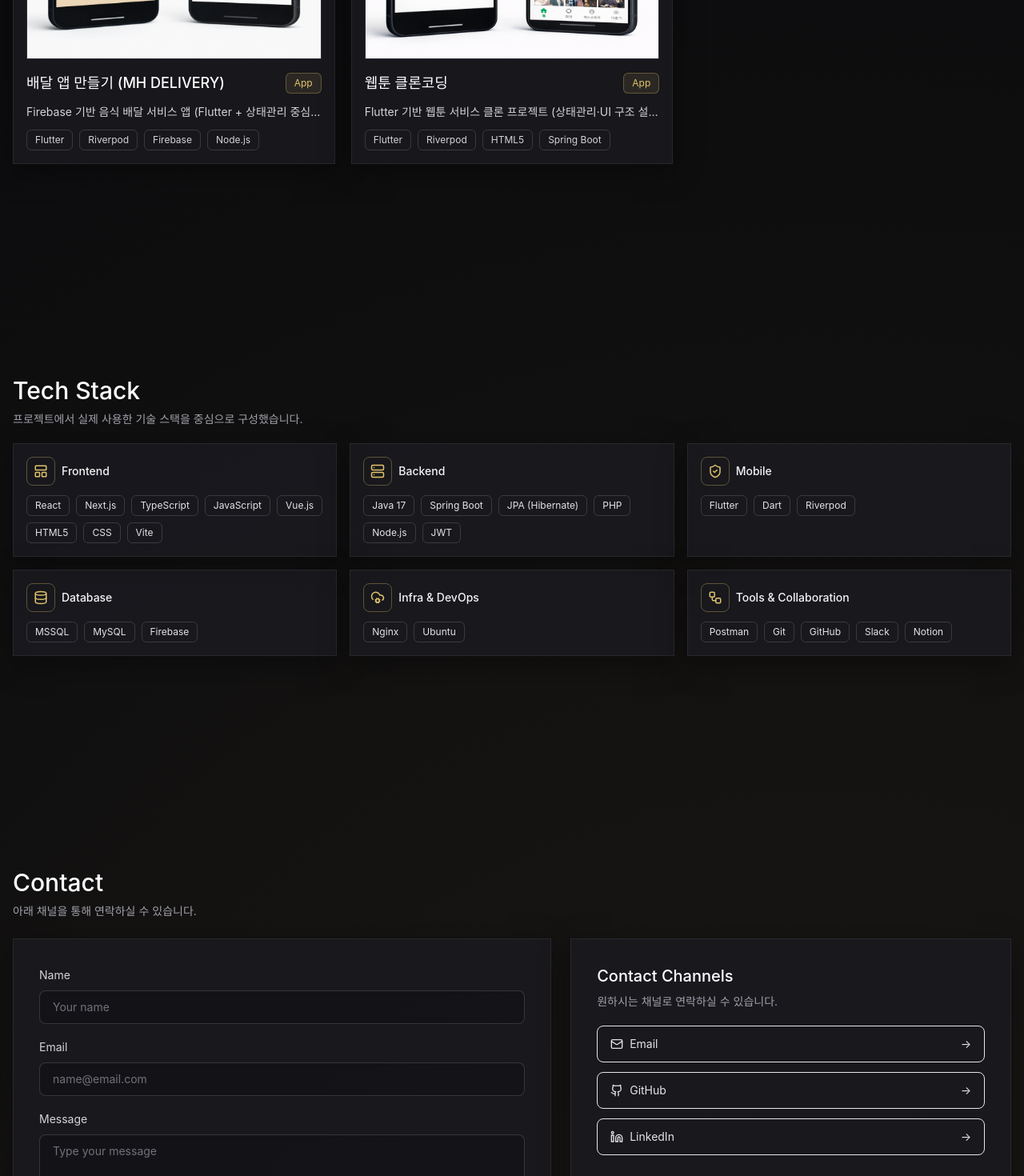
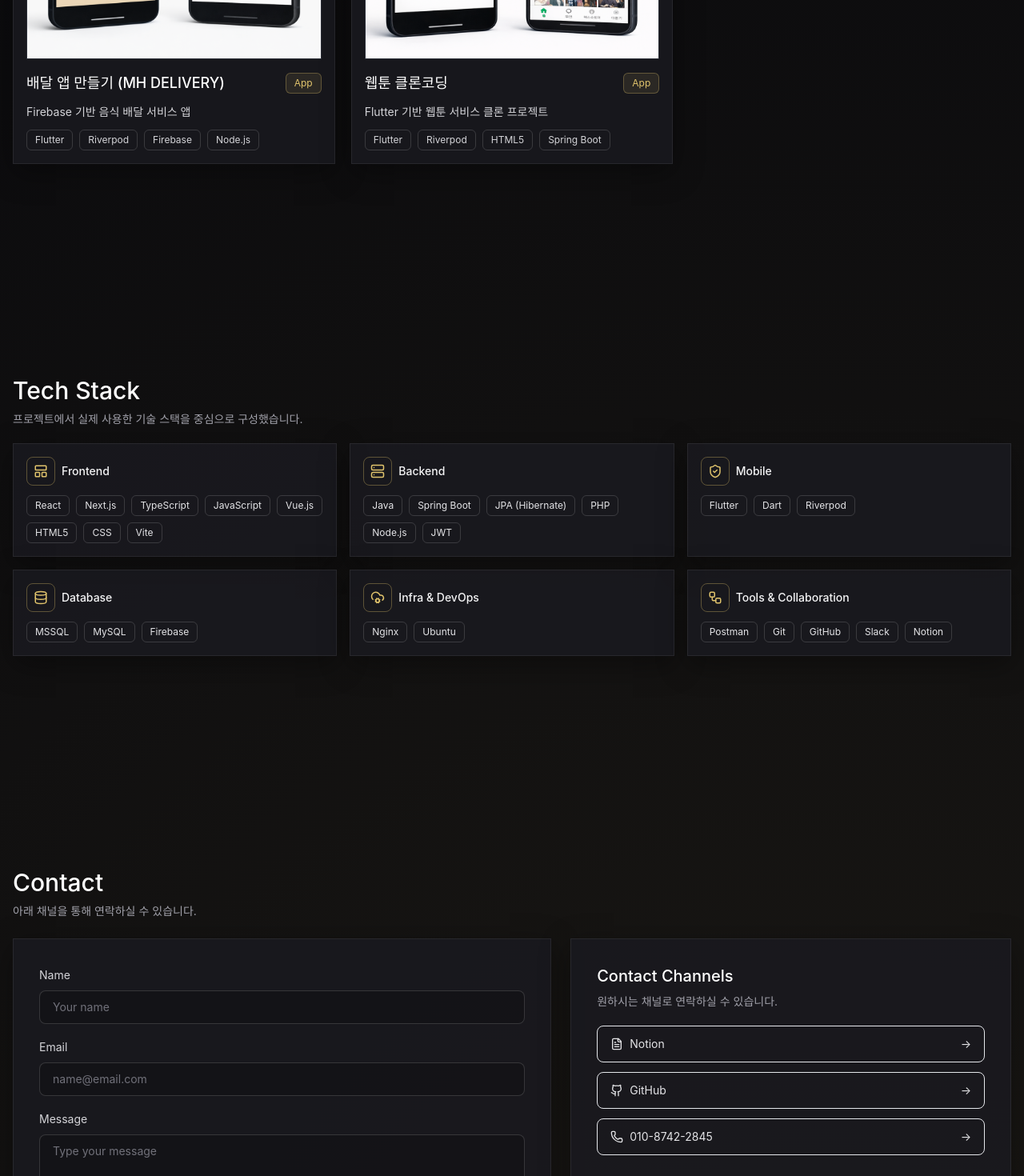
Before and after one commit to park097/portfolio, a Next.js app: page / in a window 1280 px wide. Shown: the part 3900-5370 px from the top of the page at 80% size. Built offline with nearby package versions, Linux system fonts and the light colour scheme.

Commit message:
연락영역 수정

```diff
--- a/app/page.tsx
+++ b/app/page.tsx
@@ -1,10 +1,11 @@
 import Footer from "@/components/Footer";
 import Hero from "@/components/Hero";
 import AboutSection from "@/components/AboutSection";
+import ContactForm from "@/components/ContactForm";
 import ProjectsGrid from "@/components/ProjectsGrid";
 import TechStack from "@/components/TechStack";
 import { projects } from "@/data/projects";
-import { Github, Linkedin, Mail } from "lucide-react";
+import { FileText, Github, Phone } from "lucide-react";
 import Link from "next/link";
 
 export default function HomePage() {
@@ -54,70 +55,24 @@ export default function HomePage() {
           </div>
 
           <div className="grid gap-6 lg:grid-cols-[1.1fr_0.9fr]">
-            <form
-              className="glass-card space-y-4 p-6 md:p-8"
-              aria-label="contact form"
-              action="mailto:qkralsgml24@gmail.com"
-              method="post"
-              encType="text/plain"
-            >
-              <div className="space-y-2">
-                <label htmlFor="home-name" className="text-sm text-zinc-300">
-                  Name
-                </label>
-                <input
-                  id="home-name"
-                  type="text"
-                  className="w-full rounded-lg border border-white/15 bg-black/20 px-4 py-2.5 text-sm text-white placeholder:text-zinc-500"
-                  placeholder="Your name"
-                />
-              </div>
-              <div className="space-y-2">
-                <label htmlFor="home-email" className="text-sm text-zinc-300">
-                  Email
-                </label>
-                <input
-                  id="home-email"
-                  type="email"
-                  className="w-full rounded-lg border border-white/15 bg-black/20 px-4 py-2.5 text-sm text-white placeholder:text-zinc-500"
-                  placeholder="name@email.com"
-                />
-              </div>
-              <div className="space-y-2">
-                <label htmlFor="home-message" className="text-sm text-zinc-300">
-                  Message
-                </label>
-                <textarea
-                  id="home-message"
-                  rows={5}
-                  className="w-full rounded-lg border border-white/15 bg-black/20 px-4 py-2.5 text-sm text-white placeholder:text-zinc-500"
-                  placeholder="Type your message"
-                />
-              </div>
-              <button
-                type="submit"
-                className="rounded-md border border-primary/60 bg-primary/10 px-5 py-2 text-sm text-primary transition hover:shadow-glow"
-              >
-                Send Message
-              </button>
-            </form>
+            <ContactForm />
 
             <div className="glass-card p-6 md:p-8">
               <h2 className="text-xl font-medium">Contact Channels</h2>
               <p className="mt-2 text-sm text-zinc-400">원하시는 채널로 연락하실 수 있습니다.</p>
               <div className="mt-5 space-y-3">
                 <Link
-                  href="mailto:minhee.park@example.com"
+                  href="https://www.notion.so/Full-Stack-Developer-Portfolio-23ad112469dd80d8b1c0cba116759e6b"
                   className="flex items-center justify-between rounded-lg border border-white/12 px-4 py-3 text-sm text-zinc-200 transition hover:border-primary/45 hover:text-primary"
                 >
                   <span className="inline-flex items-center gap-2">
-                    <Mail size={16} />
-                    Email
+                    <FileText size={16} />
+                    Notion
                   </span>
                   <span aria-hidden>→</span>
                 </Link>
                 <Link
-                  href="https://github.com/example"
+                  href="https://github.com/park097"
                   className="flex items-center justify-between rounded-lg border border-white/12 px-4 py-3 text-sm text-zinc-200 transition hover:border-primary/45 hover:text-primary"
                 >
                   <span className="inline-flex items-center gap-2">
@@ -127,12 +82,12 @@ export default function HomePage() {
                   <span aria-hidden>→</span>
                 </Link>
                 <Link
-                  href="https://linkedin.com/in/example"
+                  href="tel:01087422845"
                   className="flex items-center justify-between rounded-lg border border-white/12 px-4 py-3 text-sm text-zinc-200 transition hover:border-primary/45 hover:text-primary"
                 >
                   <span className="inline-flex items-center gap-2">
-                    <Linkedin size={16} />
-                    LinkedIn
+                    <Phone size={16} />
+                    010-8742-2845
                   </span>
                   <span aria-hidden>→</span>
                 </Link>
--- /dev/null
+++ b/components/ContactForm.tsx
@@ -0,0 +1,67 @@
+"use client";
+
+import { FormEvent } from "react";
+
+export default function ContactForm() {
+  const handleSubmit = (event: FormEvent<HTMLFormElement>) => {
+    event.preventDefault();
+
+    const form = event.currentTarget;
+    const formData = new FormData(form);
+    const name = String(formData.get("name") ?? "").trim();
+    const email = String(formData.get("email") ?? "").trim();
+    const message = String(formData.get("message") ?? "").trim();
+
+    const subject = encodeURIComponent(`[Portfolio Contact] ${name || "No Name"}`);
+    const body = encodeURIComponent(`Name: ${name}\nEmail: ${email}\n\nMessage:\n${message}`);
+
+    window.location.href = `mailto:qkralsgml24@gmail.com?subject=${subject}&body=${body}`;
+  };
+
+  return (
+    <form className="glass-card space-y-4 p-6 md:p-8" aria-label="contact form" onSubmit={handleSubmit}>
+      <div className="space-y-2">
+        <label htmlFor="home-name" className="text-sm text-zinc-300">
+          Name
+        </label>
+        <input
+          id="home-name"
+          name="name"
+          type="text"
+          className="w-full rounded-lg border border-white/15 bg-black/20 px-4 py-2.5 text-sm text-white placeholder:text-zinc-500"
+          placeholder="Your name"
+        />
+      </div>
+      <div className="space-y-2">
+        <label htmlFor="home-email" className="text-sm text-zinc-300">
+          Email
+        </label>
+        <input
+          id="home-email"
+          name="email"
+          type="email"
+          className="w-full rounded-lg border border-white/15 bg-black/20 px-4 py-2.5 text-sm text-white placeholder:text-zinc-500"
+          placeholder="name@email.com"
+        />
+      </div>
+      <div className="space-y-2">
+        <label htmlFor="home-message" className="text-sm text-zinc-300">
+          Message
+        </label>
+        <textarea
+          id="home-message"
+          name="message"
+          rows={5}
+          className="w-full rounded-lg border border-white/15 bg-black/20 px-4 py-2.5 text-sm text-white placeholder:text-zinc-500"
+          placeholder="Type your message"
+        />
+      </div>
+      <button
+        type="submit"
+        className="rounded-md border border-primary/60 bg-primary/10 px-5 py-2 text-sm text-primary transition hover:shadow-glow"
+      >
+        Send Message
+      </button>
+    </form>
+  );
+}
--- a/components/Footer.tsx
+++ b/components/Footer.tsx
@@ -3,7 +3,7 @@ import Link from "next/link";
 
 const links = [
   { href: "mailto:qkralsgml24@gmail.com", label: "Email", icon: Mail },
-  { href: "https://github.com/example", label: "GitHub", icon: Github },
+  { href: "https://github.com/park097", label: "GitHub", icon: Github },
   { href: "tel:01087422845", label: "010-8742-2845", icon: Phone },
 ];
 
--- a/components/TechStack.tsx
+++ b/components/TechStack.tsx
@@ -12,7 +12,7 @@ const stackGroups = [
   {
     title: "Backend",
     icon: Server,
-    items: ["Java 17", "Spring Boot", "JPA (Hibernate)", "PHP", "Node.js", "JWT"],
+    items: ["Java", "Spring Boot", "JPA (Hibernate)", "PHP", "Node.js", "JWT"],
   },
   {
     title: "Mobile",
--- a/data/projects.ts
+++ b/data/projects.ts
@@ -65,7 +65,7 @@ export const projects: Project[] = [
       "현장 설비/작업 데이터를 서버로 수집하고, 대시보드에서 상태를 한눈에 확인할 수 있도록 구성한 모니터링 시스템입니다.",
     majorFeatures: [
       "생산량, 설비 상태, 작업 진행률을 실시간으로 시각화",
-      "설비 상태(ON/PAUSE)와 주요 지표를 색상 기반으로 즉시 파악 가능",
+      "설비 상태와 주요 지표를 색상 기반으로 즉시 파악 가능",
       "라인/설비 단위 상세 조회로 현장 이슈 대응 시간 단축",
     ],
     stack: ["PHP", "MSSQL", "Flutter", "Dart"],
@@ -102,7 +102,7 @@ export const projects: Project[] = [
     title: "스틸코리아 MES",
     description: "생산 기준정보 관리 및 작업 실적 통합 관리를 위한 MES 구축 프로젝트",
     longDescription:
-      "스틸코리아 생산 현장에 MES 시스템을 구축하여 작업 지시, 생산 정보 등록, 설비 가동 정보 수집을 통합 관리하도록 설계한 프로젝트입니다. 현장 작업자가 직접 생산 정보를 등록하고, 터닝 2호기의 가동/비가동 데이터를 수집하여 실적과 연계되도록 구현했습니다. 또한 공정·제품별 라우팅 및 Cycle Time 등 생산 기준정보를 시스템에서 관리하고, 이를 생산계획 수립에 활용할 수 있도록 구성했습니다.",
+      "스틸코리아 생산 현장에 MES 시스템을 구축하여 작업 지시, 생산 정보 등록, 설비 가동 정보 수집을 통합 관리하도록 설계한 프로젝트입니다.",
     majorFeatures: [
       "일,주,월별 작업실적 조회기능",
       "생산성적서 조회, 출력기능",
@@ -118,7 +118,7 @@ export const projects: Project[] = [
   {
   slug: "mh-delivery",
   title: "배달 앱 만들기 (MH DELIVERY)",
-  description: "Firebase 기반 음식 배달 서비스 앱 (Flutter + 상태관리 중심 설계)",
+  description: "Firebase 기반 음식 배달 서비스 앱",
   longDescription:
     "MH DELIVERY는 Firebase 기반의 음식 배달 서비스 앱으로 Flutter 프레임워크를 활용해 개발한 개인 프로젝트입니다. 로그인 상태 유지, 데이터 캐싱, 실시간 UI 반영 등 실제 서비스 구조를 고려하여 구현하였으며, 사용자 경험을 중심으로 UX 흐름과 상태 관리 구조를 설계했습니다.",
   majorFeatures: [
@@ -139,7 +139,7 @@ export const projects: Project[] = [
   {
   slug: "webtoon-clone",
   title: "웹툰 클론코딩",
-  description: "Flutter 기반 웹툰 서비스 클론 프로젝트 (상태관리·UI 구조 설계 중심)",
+  description: "Flutter 기반 웹툰 서비스 클론 프로젝트",
   longDescription:
     "웹툰 플랫폼을 Flutter로 구현한 클론 프로젝트입니다. 로그인 흐름, 정렬 기능, 관심작품 관리, 별점 및 댓글 기능, 결제 연동까지 실제 서비스 구조를 기반으로 구현했습니다. Riverpod을 활용한 상태관리와 Sliver 기반 고급 스크롤 UI 구조 설계에 중점을 두었습니다.",
   majorFeatures: [
@@ -180,7 +180,7 @@ export const projects: Project[] = [
     title: "Developer Portfolio",
     description: "프로젝트 중심으로 경험을 보여주는 개인 포트폴리오 웹사이트",
     longDescription:
-      "Next.js 기반으로 포트폴리오를 설계하고, 프로젝트 목록/상세, 인터랙션 UI, 반응형 레이아웃까지 직접 구현했습니다. 또한 온프레미스 서버를 구축해 도메인 연결 후 실제 서비스 형태로 배포했습니다.",
+      "Next.js 기반으로 포트폴리오를 설계하고, 프로젝트 목록/상세, 인터랙션 UI, 반응형 레이아웃까지 구현했습니다. 또한 온프레미스 서버를 구축해 도메인 연결 후 실제 서비스 형태로 배포했습니다.",
     majorFeatures: [
       "프로젝트 카드 필터링, 상세 페이지 라우팅, 썸네일 구성 등 포트폴리오 핵심 기능 구현",
       "Hero 인터랙션, 스크롤 유도, 섹션 전환 애니메이션 등 사용자 경험 중심 UI 구성",
```
